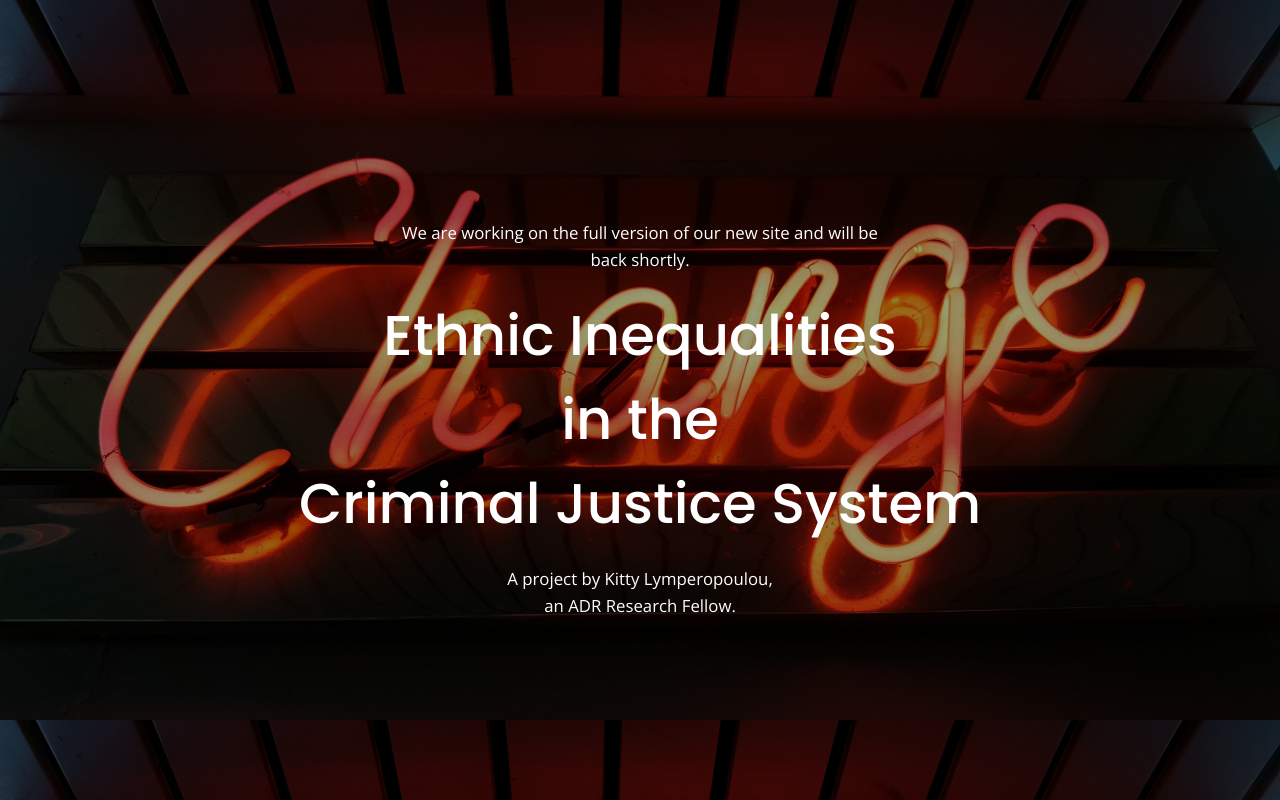
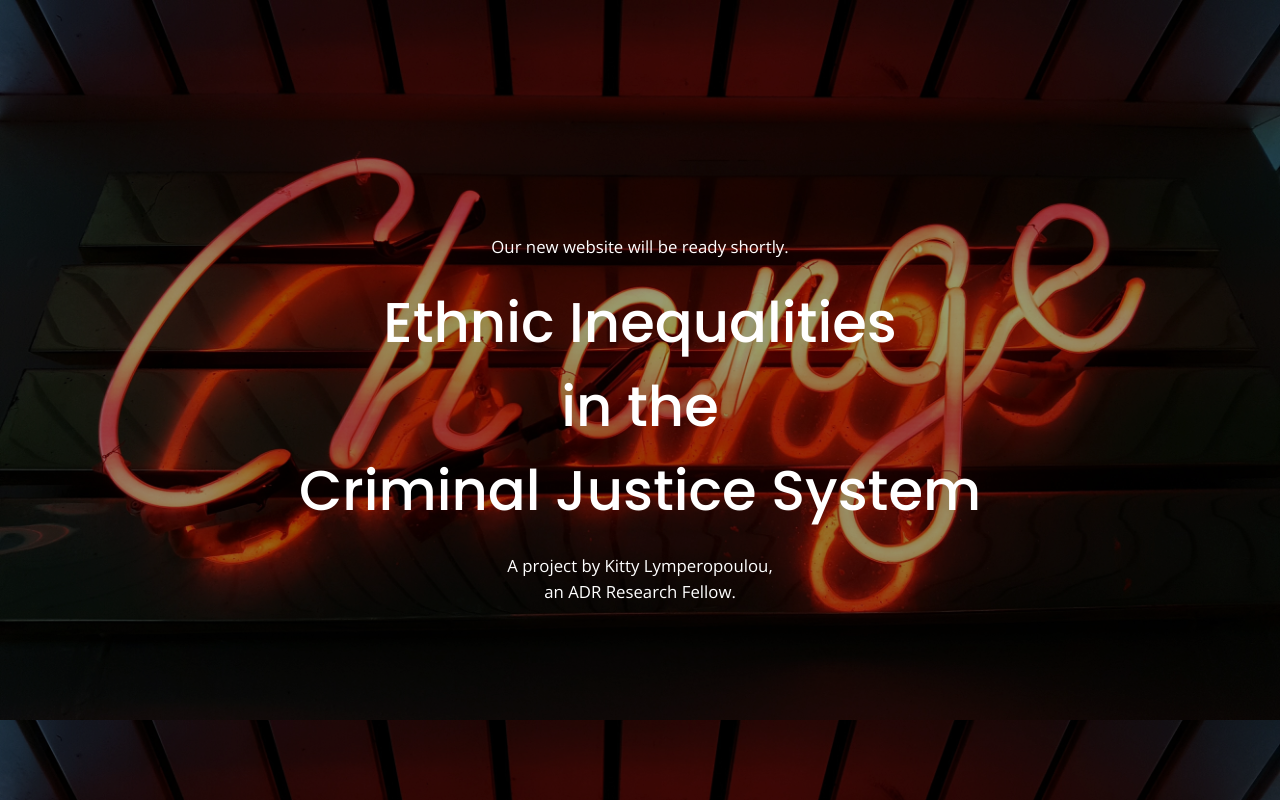
Before and after one commit to Ethnicity-and-Criminal-Justice/EandCJ, a plain HTML site: page Index.html in a window 1280 px wide. Drawn offline with nearby package versions, Linux system fonts and the light colour scheme.

Commit message:
Small coming soon amended

```diff
--- a/Index.html
+++ b/Index.html
@@ -24,7 +24,7 @@
                 <img src="" style="margin:20px auto;width:auto;height:auto;max-height:150px">
             </div>
 
-            <p class="desc font-white">We are working on the full version of our new site and will be back shortly.</p>
+            <p class="desc font-white">Our new website will be ready shortly.</p>
 
             <h1 class="title font-white"><b>Ethnic&nbsp;Inequalities<br />in&nbsp;the<br />Criminal&nbsp;Justice&nbsp;System</b></h1>
 
```
